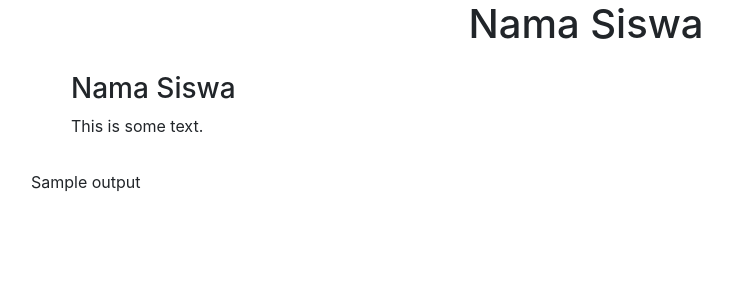
After one commit to DetectiveHyena/CI3-CRUD-dengan-Grocery-Crud, a PHP site: template application/views/siswas.php in a window 1280 px wide. The commit adds this page. Shown: the top 300 px of the page, without its empty margins (54-786 px from the left). Run offline with PHP 8.4, Linux system fonts and the light colour scheme; the template is opened without the code that fills it: most values are stand-ins (such as "Sample title", 1, 10 or a date in 2020); data that the repository does not hold is empty; some libraries are stand-ins or nearby versions.

Commit message:
Membuat halaman siswa dengan fitur CRUD

```diff
--- /dev/null
+++ b/application/views/siswas.php
@@ -0,0 +1,44 @@
+<!DOCTYPE html>
+<html lang="en">
+<head>
+  <title>Halaman Tampil siswa</title>
+  <meta charset="utf-8">
+  <meta name="viewport" content="width=device-width, initial-scale=1">
+  <link rel="stylesheet" href="https://maxcdn.bootstrapcdn.com/bootstrap/4.4.1/css/bootstrap.min.css">
+  <link rel="stylesheet" type="text/css" href="<?= base_url("assets/style.css"); ?>">
+  <?php
+	foreach($css_files as $file): ?>
+	<link type="text/css" rel="stylesheet" href="<?php echo $file; ?>" />
+  <?php endforeach; ?>
+  <script src="https://ajax.googleapis.com/ajax/libs/jquery/3.4.1/jquery.min.js"></script>
+  <script src="https://cdnjs.cloudflare.com/ajax/libs/popper.js/1.16.0/umd/popper.min.js"></script>
+  <script src="https://maxcdn.bootstrapcdn.com/bootstrap/4.4.1/js/bootstrap.min.js"></script>
+</head>
+<body>
+
+	<div class="container">
+  	<div class="row">
+  		<div class="col-md-12 justify-content-center ">
+
+  			<h1><center class="h1tebal">Nama Siswa</center></h1>
+  		</div>
+
+  	</div>
+
+  	<dir class="row">
+  		<div class="col-md-8">
+  			<h3>Nama Siswa</h3>
+ 			 <p>This is some text.</p>
+  		</div>
+  	</dir>
+  	<div class="">
+		<?php echo $output; ?>
+    </div>
+    <?php foreach($js_files as $file): ?>
+        <script src="<?php echo $file; ?>"></script>
+    <?php endforeach; ?>
+</div>
+
+
+</body>
+</html>
```
Also changed, not shown: application/controllers/Cruds.php (+24 -1 lines), assets/style.css (+2 -6 lines).
